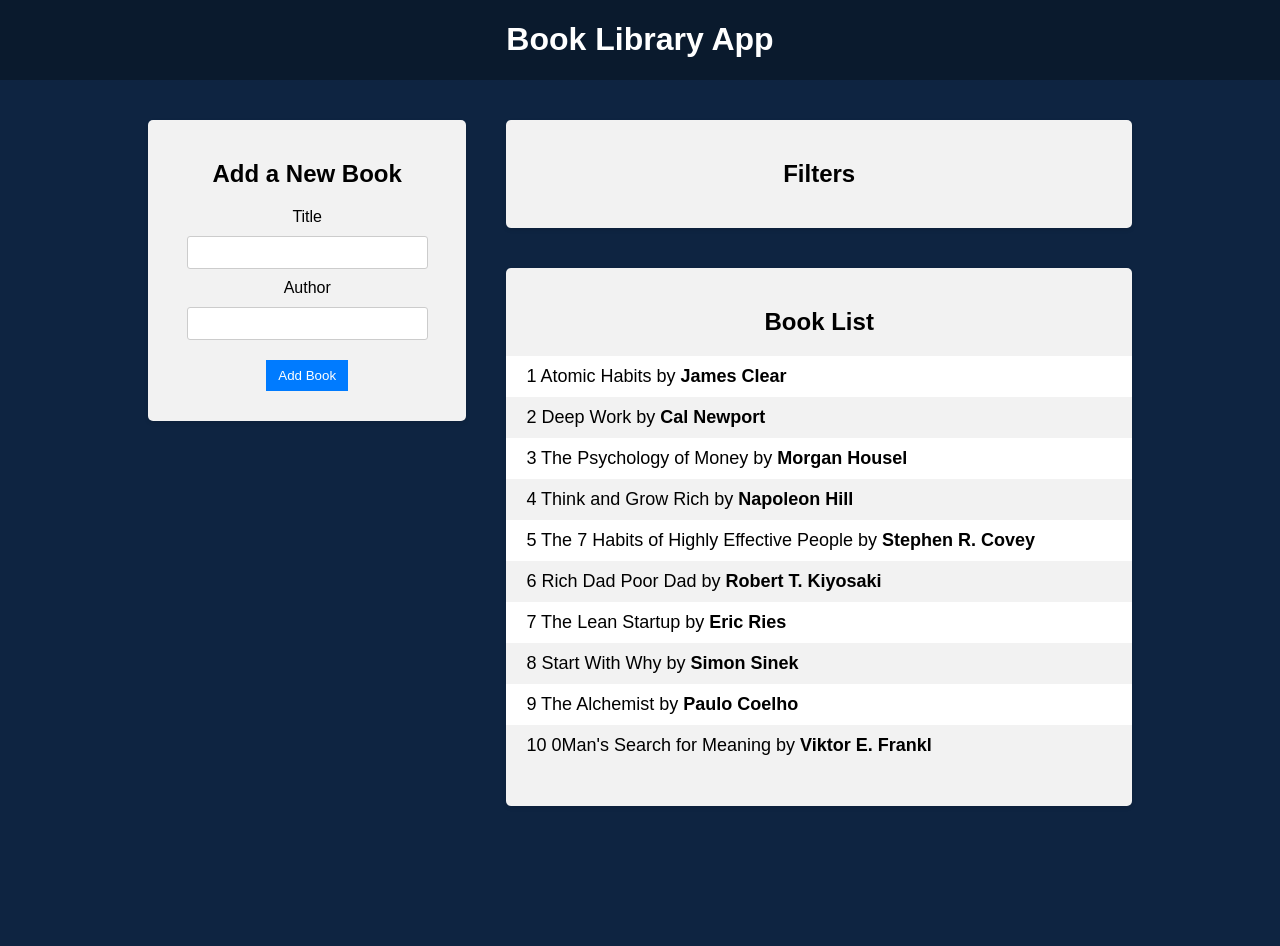
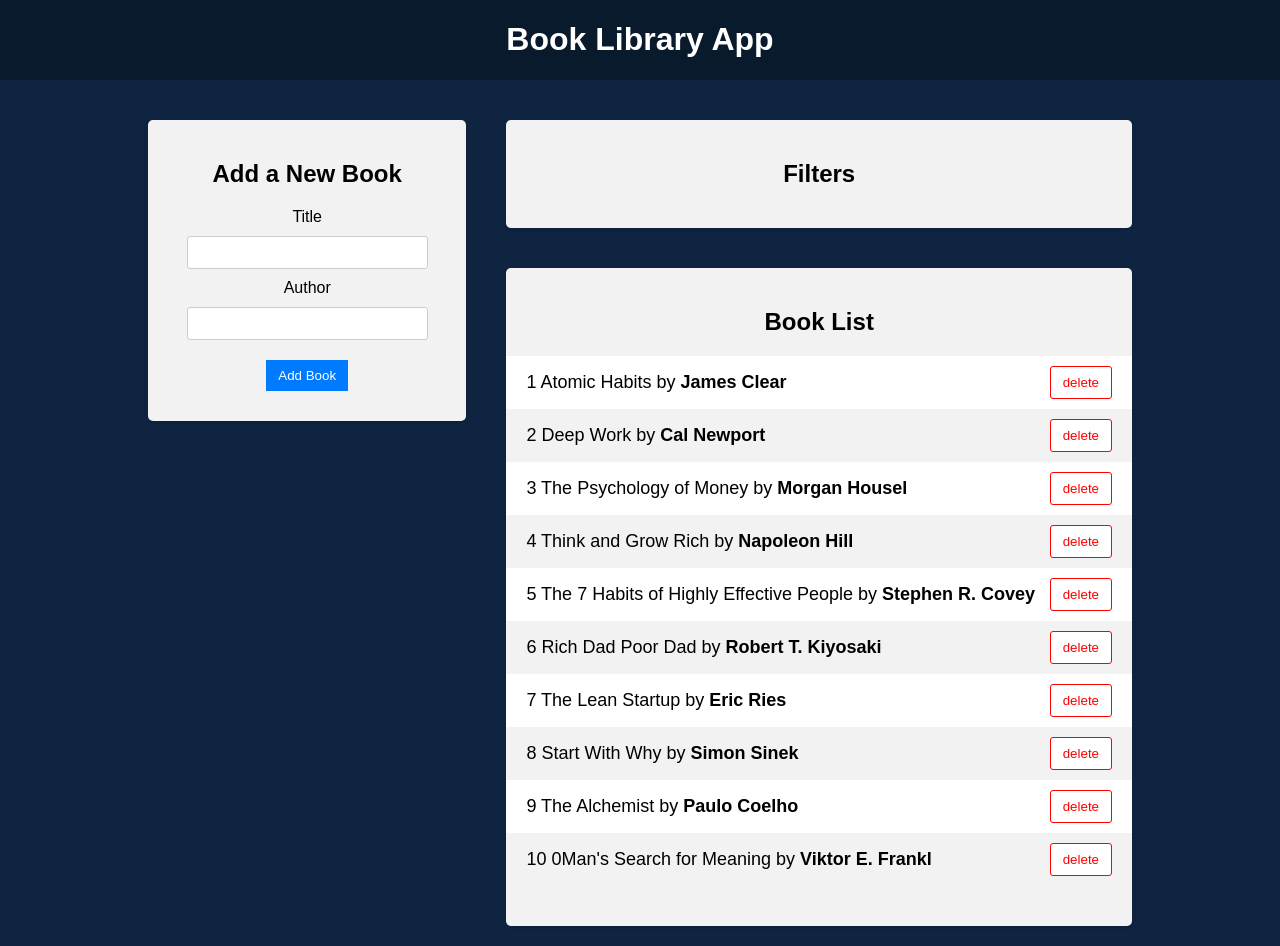
Before and after one commit to samilessons/book-store-students, a React (Vite) app in the folder frontend/: page / in a window 1280 px wide. Before the commit the page ends 826 px from the top, so only its background shows below. Built offline with nearby package versions, Linux system fonts and the light colour scheme.

Commit message:
add delete action for books and fix some bugs

```diff
--- a/frontend/src/components/BookList/BookList.css
+++ b/frontend/src/components/BookList/BookList.css
@@ -34,6 +34,7 @@
 
 .book-list button:hover {
   background: #f00;
+  color: #fff;
 }
 
 .book-list .highlight {
--- a/frontend/src/components/BookList/BookList.tsx
+++ b/frontend/src/components/BookList/BookList.tsx
@@ -1,12 +1,18 @@
-import { useSelector } from "react-redux";
+import { useSelector, useDispatch } from "react-redux";
 import type { BookState } from "../../redux/store";
-import type { NewBook } from "../../redux/books/actionCreators";
-
+import { deleteBook } from "../../redux/books/actionCreators";
+import { type NewBook } from "../../interfaces/NewBookInterface";
 import "./BookList.css";
 
 export default function BookList() {
   const books = useSelector((state: BookState) => state.books);
+  const dispatch = useDispatch()
   let i = 0;
+
+  const hanldeDeleteBook = (id: string) => {
+    console.log(`${id} from booklist`);
+    dispatch(deleteBook(id));
+  }
   return (
     <div className="app-block book-list">
       <h2>Book List</h2>
@@ -14,11 +20,16 @@ export default function BookList() {
         <p>No books yet.</p>
       ) : (
         <ul>
-            {books.map(({ title, author, id }: NewBook) => (
-            <li key={id}>
-                <div className="book-info"><span>{++i}</span> {title} by <strong>{author}</strong> </div>
-            </li>
-          ))}
+            {books.map(({author, title, id}: NewBook) => {
+              return (
+                <li key={id}>
+                  <div className="book-info"><span>{++i}</span> {title} by <strong>{author}</strong> </div>
+                  <div className="book-actions">
+                    <button onClick={() => hanldeDeleteBook(id)}>delete</button>
+                  </div>
+                </li>
+              )
+            })}
         </ul>
       )}
     </div>
--- /dev/null
+++ b/frontend/src/interfaces/NewBookInterface.ts
@@ -0,0 +1,5 @@
+export interface NewBook {
+  title: string;
+  author: string;
+  id: string;
+}
--- a/frontend/src/redux/books/actionCreators.ts
+++ b/frontend/src/redux/books/actionCreators.ts
@@ -1,14 +1,18 @@
 import * as actionType from "./actionType";
 
-export interface NewBook {
-  title: string;
-  author: string;
-  id: string;
-}
+import {type NewBook } from "../../interfaces/NewBookInterface";
 
 export const addBook = (newBook: NewBook) => {
   return {
     type: actionType.ADD_BOOK,
     payload: newBook
-  }
+  };
 };
+
+export const deleteBook = (id: string) => {
+  console.log(`${id} from deletebook`);
+  return {
+    type: actionType.DELETE_BOOK,
+    payload: id
+  };
+};
--- a/frontend/src/redux/books/actionType.ts
+++ b/frontend/src/redux/books/actionType.ts
@@ -1,3 +1,2 @@
 export const ADD_BOOK = "ADD_BOOK";
-// DELETE_BOOK
-// FAVORITE_BOOK
+export const DELETE_BOOK = "DELETE_BOOK";
--- a/frontend/src/redux/books/reducer.ts
+++ b/frontend/src/redux/books/reducer.ts
@@ -1,17 +1,16 @@
 import * as actionType from "./actionType";
-import type { NewBook } from "./actionCreators";
+import { type NewBook } from "../../interfaces/NewBookInterface";
 
-interface BookAction {
-  id: string;
-  type: string;
-  payload?: NewBook;
-}
+type BookAction =
+  | { type: typeof actionType.ADD_BOOK; payload: NewBook }
+  | { type: typeof actionType.DELETE_BOOK; payload: string };
 
-const initialState: NewBook[] = [{
-  "id": "1",
-  "title": "Atomic Habits",
-  "author": "James Clear"
-},
+const initialState: NewBook[] = [
+  {
+    "id": "1",
+    "title": "Atomic Habits",
+    "author": "James Clear"
+  },
   {
     "id": "2",
     "title": "Deep Work",
@@ -61,7 +60,9 @@ const initialState: NewBook[] = [{
 const booksReducer = (state = initialState, action: BookAction) => {
   switch (action.type) {
     case actionType.ADD_BOOK:
-      return action.payload ? [...state, action.payload] : state;
+      return [...state, action.payload];
+    case actionType.DELETE_BOOK:
+      return state.filter(book => book.id !== action.payload);
     default:
       return state;
   }
```
